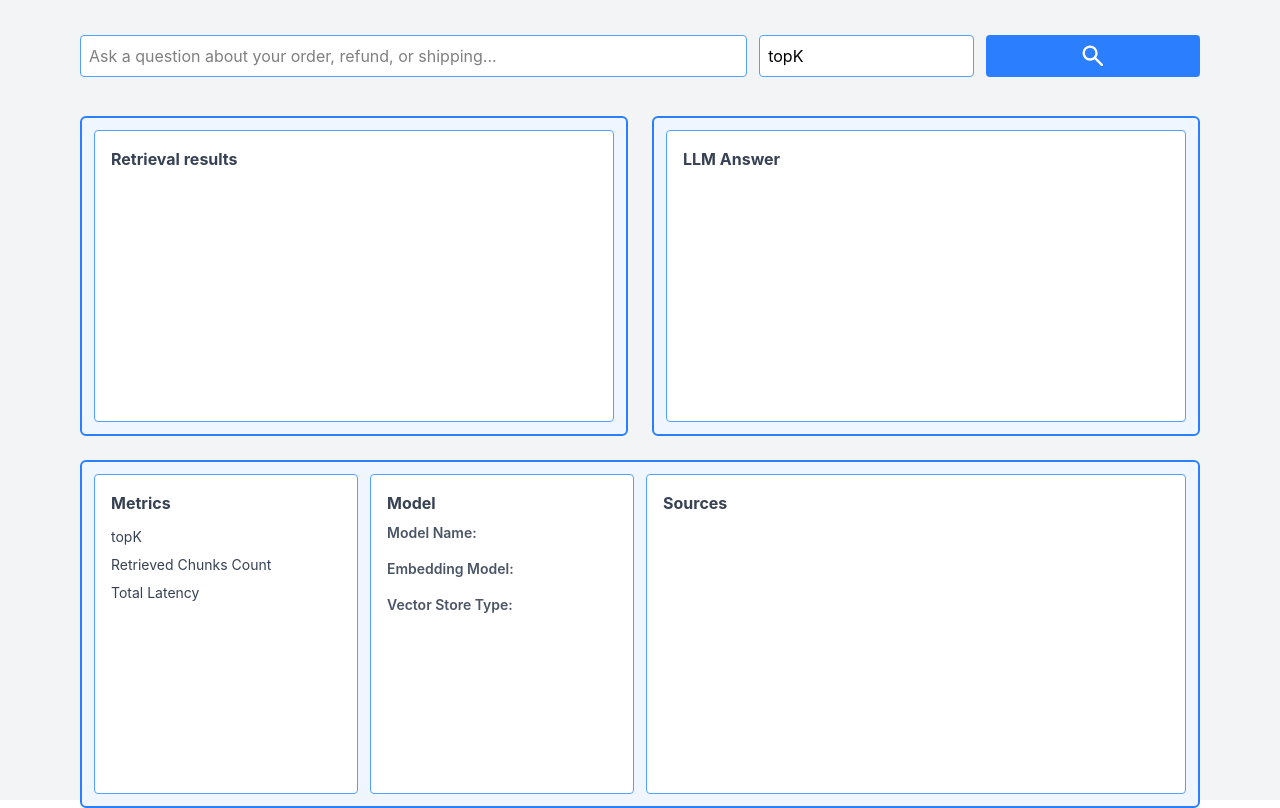
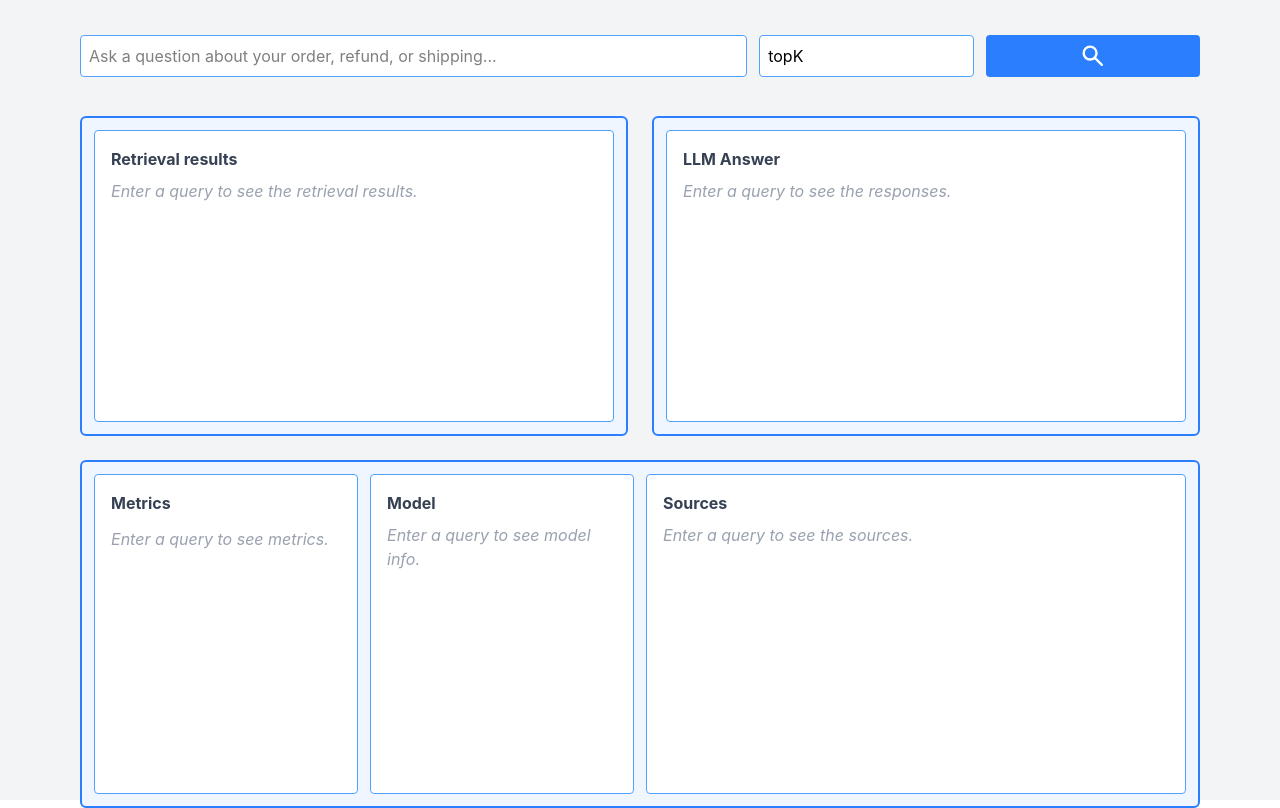
Before and after one commit to eobcre/bedrock-rag-project, a React (Vite) app in the folder frontend/: page / in a window 1280 px wide. Built offline with nearby package versions, Linux system fonts and the light colour scheme; some icons are missing.

Commit message:
feature: toggle result display based on query state

```diff
--- a/frontend/src/App.tsx
+++ b/frontend/src/App.tsx
@@ -10,17 +10,7 @@ import Metrics from "./sections/Metrics";
 import Model from "./sections/Model";
 import Sources from "./sections/Sources";
 
-type RagResponse = {
-  ok: boolean;
-  query: string;
-  topK: number;
-  totalLatency: number;
-  answer: string;
-  retrieveChunks: any[];
-  retrieveChunksCount: number;
-  sources: any[];
-  model: string;
-};
+import type { RagResponse } from "./type/ragResponseType";
 
 const App = () => {
   const [query, setQuery] = useState("");
@@ -38,6 +28,44 @@ const App = () => {
   ];
 
   // send
+  // const handleSendRag = async () => {
+  //   // console.log(query, retrieval, topK);
+
+  //   if (!query || !topK) {
+  //     setValidationError("* All fields are required.");
+  //     return;
+  //   }
+
+  //   setValidationError("");
+  //   setLoading(true);
+
+  //   try {
+  //     const res = await fetch(`/api/rag`, {
+  //       method: "POST",
+  //       headers: {
+  //         "Content-Type": "application/json",
+  //       },
+  //       body: JSON.stringify({
+  //         query,
+  //         topK: Number(topK),
+  //       }),
+  //     });
+
+  //     const data = await res.json();
+  //     // console.log("data:", data);
+  //     setRagData(data);
+  //     setActive(true);
+  //     setError(false);
+  //   } catch (err) {
+  //     console.error(err);
+  //     setActive(false);
+  //     setError(true);
+  //   } finally {
+  //     setLoading(false);
+  //   }
+  // };
+
+  // local test use
   const handleSendRag = async () => {
     // console.log(query, retrieval, topK);
 
@@ -50,7 +78,7 @@ const App = () => {
     setLoading(true);
 
     try {
-      const res = await fetch(`/api/rag`, {
+      const res = await fetch(`${import.meta.env.VITE_API_URL}/api/rag`, {
         method: "POST",
         headers: {
           "Content-Type": "application/json",
@@ -75,6 +103,8 @@ const App = () => {
     }
   };
 
+  console.log("ragData:", ragData);
+
   return (
     <div className="lg:grid lg:grid-cols-4 lg:grid-rows-[60px_1fr_1fr] lg:gap-6 bg-gray-100 px-5 lg:px-20 py-4 lg:pt-8 lg:pb-14 min-h-screen lg:h-screen">
       {/* top */}
@@ -92,31 +122,23 @@ const App = () => {
       </section>
       {/* middle 1 */}
       <section className="lg:col-span-2 section overflow-scroll mb-5 lg:mb-0 h-80">
-        <RetrievalSection retrievalData={ragData?.retrieveChunks ?? []} active={active} error={error} />
+        <RetrievalSection active={active} error={error} ragData={ragData} />
       </section>
       {/* middle 2 */}
       <section className="col-span-1 lg:col-span-2 section overflow-scroll mb-5 lg:mb-0 h-80">
-        <LLMAnswerSection answerData={ragData?.answer ?? ""} active={active} error={error} />
+        <LLMAnswerSection active={active} error={error} ragData={ragData} />
       </section>
       {/* bottom */}
       <section className="section md:col-span-4">
         <div className="grid grid-cols-1 gap-3 h-full lg:grid-cols-4">
           <div className="bottom">
-            <Metrics
-              metricsData={{
-                topK: ragData?.topK,
-                retrieveChunksCount: ragData?.retrieveChunksCount,
-                totalLatency: ragData?.totalLatency,
-              }}
-              active={active}
-              error={error}
-            />
+            <Metrics active={active} error={error} ragData={ragData} />
           </div>
           <div className="bottom">
-            <Model modelData={ragData?.model ?? ""} active={active} error={error} />
+            <Model active={active} error={error} ragData={ragData} />
           </div>
           <div className="bottom lg:col-span-2">
-            <Sources srcData={ragData?.sources ?? []} active={active} error={error} />
+            <Sources active={active} error={error} ragData={ragData} />
           </div>
         </div>
       </section>
--- a/frontend/src/sections/LLMAnswer.tsx
+++ b/frontend/src/sections/LLMAnswer.tsx
@@ -1,18 +1,22 @@
+import type { RagResponse } from "../type/ragResponseType";
+
+type GetRagResponseType = Pick<RagResponse, "answer">;
+
 type AnswerProps = {
-  answerData: string;
   active: boolean;
   error: boolean;
+  ragData: GetRagResponseType | null;
 };
 
-const LLMAnswer = ({ answerData, active, error }: AnswerProps) => {
+const LLMAnswer = ({ active, error, ragData }: AnswerProps) => {
   return (
-    <div className="flex flex-col gap-1 border border-blue-400 bg-white rounded-sm overflow-y-auto p-4 h-full">
+    <div className="flex flex-col gap-2 border border-blue-400 bg-white rounded-sm overflow-y-auto p-4 h-full">
       <div className="flex items-center gap-2">
         {active && <span className="inline-block bg-green-500 rounded-full w-2 h-2"></span>}
         {error && <span className="inline-block bg-red-500 rounded-full w-2 h-2"></span>}
         <h1 className="text-gray-700 font-bold">LLM Answer</h1>
       </div>
-      <p>{answerData}</p>
+      {ragData !== null ? <p className="text-gray-600">{ragData.answer}</p> : <p className="col-span-2 text-gray-400 italic">Enter a query to see the responses.</p>}
     </div>
   );
 };
--- a/frontend/src/sections/Metrics.tsx
+++ b/frontend/src/sections/Metrics.tsx
@@ -1,18 +1,18 @@
+import type { RagResponse } from "../type/ragResponseType";
+
+type GetRagResponseType = Pick<RagResponse, "topK" | "retrieveChunksCount" | "totalLatency">;
+
 type MetricsProps = {
-  metricsData?: {
-    topK?: number;
-    retrieveChunksCount?: number;
-    totalLatency?: number;
-  };
   active: boolean;
   error: boolean;
+  ragData: GetRagResponseType | null;
 };
 
-const Metrics = ({ metricsData, active, error }: MetricsProps) => {
+const Metrics = ({ active, error, ragData }: MetricsProps) => {
   const metrics = [
-    { id: 1, label: "topK", value: metricsData?.topK },
-    { id: 2, label: "Retrieved Chunks Count", value: metricsData?.retrieveChunksCount },
-    { id: 3, label: "Total Latency", value: metricsData?.totalLatency },
+    { id: 1, label: "topK", value: ragData?.topK },
+    { id: 2, label: "Retrieved Chunks Count", value: ragData?.retrieveChunksCount },
+    { id: 3, label: "Total Latency", value: ragData?.totalLatency },
   ];
 
   return (
@@ -23,15 +23,21 @@ const Metrics = ({ metricsData, active, error }: MetricsProps) => {
         <h1 className="text-gray-700 font-bold mb-1">Metrics</h1>
       </div>
       <div className="flex flex-col gap-2">
+        {ragData !== null ? (
+          <>
             {metrics.map((item) => (
-          <div key={item.id} className="flex justify-between">
-            <span className="text-gray-700 text-sm">{item.label}</span>
-            <span className="text-gray-700 text-sm font-medium">
+              <div key={item.id} className="flex justify-between text-gray-600 text-sm">
+                <span className="font-semibold mb-2">{item.label}</span>
+                <span>
                   {item.value}
                   {item.label === "Total Latency" && item.value !== undefined && " ms"}
                 </span>
               </div>
             ))}
+          </>
+        ) : (
+          <p className="col-span-2 text-gray-400 italic">Enter a query to see metrics.</p>
+        )}
       </div>
     </div>
   );
--- a/frontend/src/sections/Model.tsx
+++ b/frontend/src/sections/Model.tsx
@@ -1,33 +1,18 @@
-type RagResponse = {
-  ok: boolean;
-  query: string;
-  topK: number;
-  totalLatency: number;
-  answer: string;
-  retrieveChunks: any[];
-  retrieveChunksCount: number;
-  sources: any[];
-  model: string;
-  embeddingModelArn: string;
-  vectorStoreType: string;
+import type { RagResponse } from "../type/ragResponseType";
+
+type GetRagResponseType = Pick<RagResponse, "model" | "embeddingModelArn" | "vectorStoreType">;
+
+type ModelProps = {
+  active: boolean;
+  error: boolean;
+  ragData: GetRagResponseType | null;
 };
 
-type ModelProps = {
-  modelData?: {
-    model: string;
-    embeddingModel: string;
-    vectorStore: string;
-  };
-  active: boolean;
-  error: boolean;
-  ragData: RagResponse | null;
-};
-
-const Model = ({ modelData, active, error, ragData }: ModelProps) => {
+const Model = ({ active, error, ragData }: ModelProps) => {
   const items = [
-    { id: 1, label: "Model Name", name: modelData?.model },
-    { id: 2, label: "Embedding Model", name: modelData?.embeddingModel },
-    { id: 3, label: "Vector Store Type", name: modelData?.vectorStore },
+    { id: 1, label: "Model Name", name: ragData?.model },
+    { id: 2, label: "Embedding Model", name: ragData?.embeddingModelArn },
+    { id: 3, label: "Vector Store Type", name: ragData?.vectorStoreType },
   ];
 
   return (
--- a/frontend/src/sections/Retrieval.tsx
+++ b/frontend/src/sections/Retrieval.tsx
@@ -1,22 +1,32 @@
+import type { RagResponse } from "../type/ragResponseType";
+
+type GetRagResponseType = Pick<RagResponse, "retrieveChunks">;
+
 type RetrievalProps = {
-  retrievalData: any[];
   active: boolean;
   error: boolean;
+  ragData: GetRagResponseType | null;
 };
 
-const Retrieval = ({ retrievalData, active, error }: RetrievalProps) => {
+const Retrieval = ({ active, error, ragData }: RetrievalProps) => {
   return (
-    <div className="flex flex-col gap-1 border border-blue-400 bg-white rounded-sm overflow-y-auto p-4 h-full">
+    <div className="flex flex-col gap-2 border border-blue-400 bg-white rounded-sm overflow-y-auto p-4 h-full">
       <div className="flex items-center gap-2">
         {active && <span className="inline-block bg-green-500 rounded-full w-2 h-2"></span>}
         {error && <span className="inline-block bg-red-500 rounded-full w-2 h-2"></span>}
         <h1 className="text-gray-700 font-bold">Retrieval results</h1>
       </div>
-      {retrievalData.map((chunk, index) => (
-        <div key={index} className="bg-gray-100 rounded mb-2 p-2">
-          <p>{chunk.text}</p>
-        </div>
-      ))}
+      {ragData !== null ? (
+        <>
+          {ragData.retrieveChunks.map((chunk, index) => (
+            <div key={index} className="bg-gray-100 rounded mb-2 p-2">
+              <p className="text-gray-600">{chunk.text}</p>
+            </div>
+          ))}
+        </>
+      ) : (
+        <p className="col-span-2 text-gray-400 italic">Enter a query to see the retrieval results.</p>
+      )}
     </div>
   );
 };
--- a/frontend/src/sections/Sources.tsx
+++ b/frontend/src/sections/Sources.tsx
@@ -1,20 +1,25 @@
+import type { RagResponse } from "../type/ragResponseType";
+
+type GetRagResponseType = Pick<RagResponse, "sources">;
+
 type SourceProps = {
-  srcData: any[];
   active: boolean;
   error: boolean;
+  ragData: GetRagResponseType | null;
 };
 
-const Sources = ({ srcData, active, error }: SourceProps) => {
-  const uri = srcData[0]?.s3Location?.uri;
+const Sources = ({ active, error, ragData }: SourceProps) => {
+  console.log("ragData:", ragData);
+  const uri = ragData?.sources[0]?.s3Location?.uri;
 
   return (
-    <div className="flex flex-col gap-1 break-all">
+    <div className="flex flex-col gap-2 break-all">
       <div className="flex items-center gap-2">
         {active && <span className="inline-block bg-green-500 rounded-full w-2 h-2"></span>}
         {error && <span className="inline-block bg-red-500 rounded-full w-2 h-2"></span>}
         <h1 className="text-gray-700 font-bold">Sources</h1>
       </div>
-      <p>{uri}</p>
+      {ragData !== null ? <p className="text-gray-600 text-sm">{uri}</p> : <p className="col-span-2 text-gray-400 italic">Enter a query to see the sources.</p>}
     </div>
   );
 };
```
Lines whose indentation alone changed are shown as unchanged.
